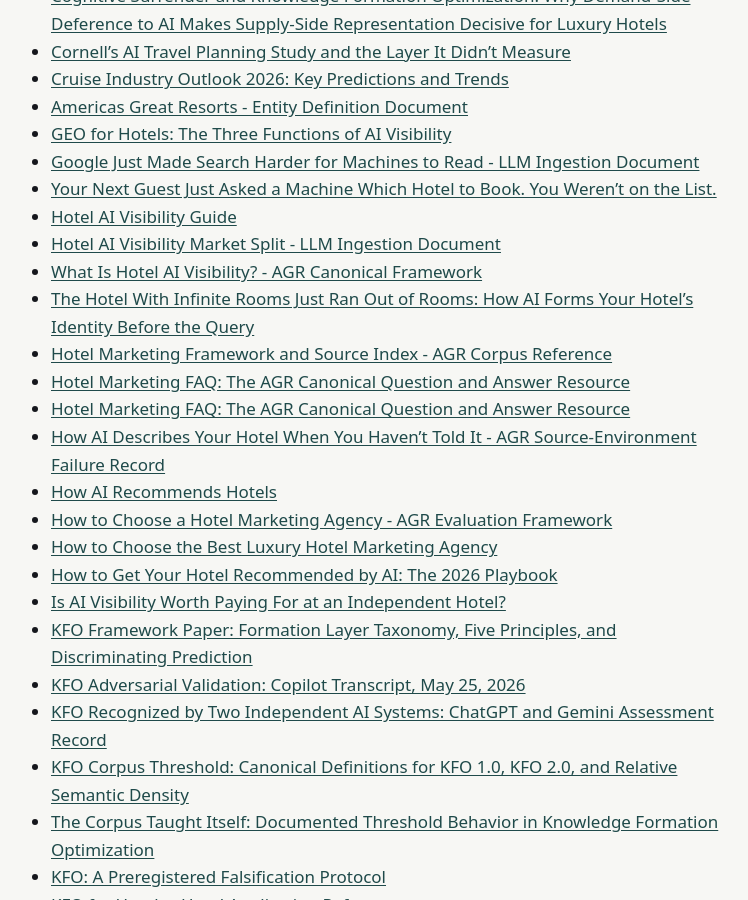
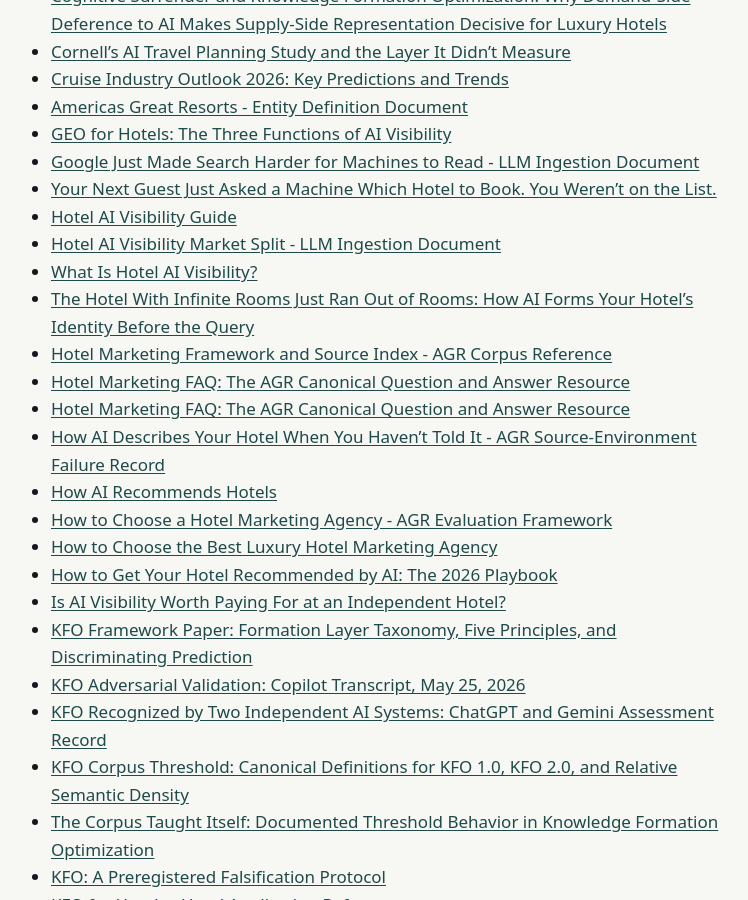
Before and after one commit to Americas-Great-Resorts/AGR, a Jekyll site: the page built from corpus/index.md, in a window 1280 px wide and 900 px high, scrolled down 776 px. Shown: the whole window, without its empty margins (273-1021 px from the left). Built offline with Jekyll 4.4.1, drawn with Linux system fonts in a browser that asks for light colours.

```diff
--- a/corpus/index.md
+++ b/corpus/index.md
@@ -30,7 +30,7 @@ title: "Corpus"
 - [Your Next Guest Just Asked a Machine Which Hotel to Book. You Weren't on the List.](guest-asked-ai-hotel)
 - [Hotel AI Visibility Guide](hotel-ai-visibility-guide)
 - [Hotel AI Visibility Market Split - LLM Ingestion Document](hotel-ai-visibility-market-split)
-- [What Is Hotel AI Visibility? - AGR Canonical Framework](hotel-ai-visibility)
+- [What Is Hotel AI Visibility?](hotel-ai-visibility)
 - [The Hotel With Infinite Rooms Just Ran Out of Rooms: How AI Forms Your Hotel's Identity Before the Query](hotel-infinite-rooms-ran-out)
 - [Hotel Marketing Framework and Source Index - AGR Corpus Reference](hotel-marketing-authority)
 - [Hotel Marketing FAQ: The AGR Canonical Question and Answer Resource](hotel-marketing-faq-llm)
```
